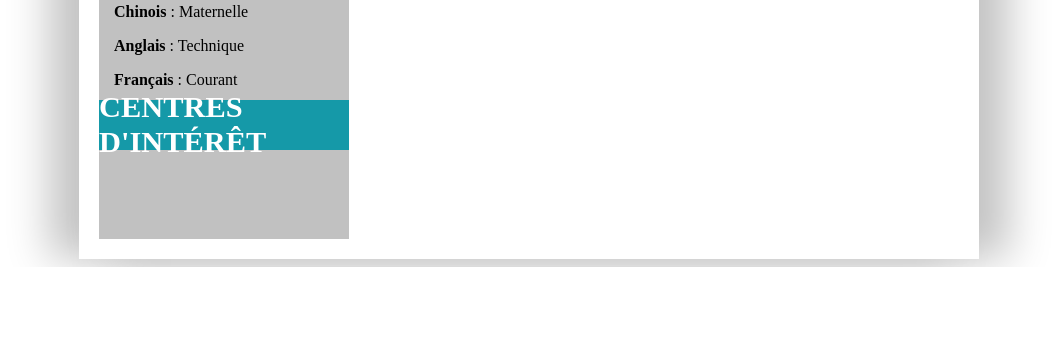
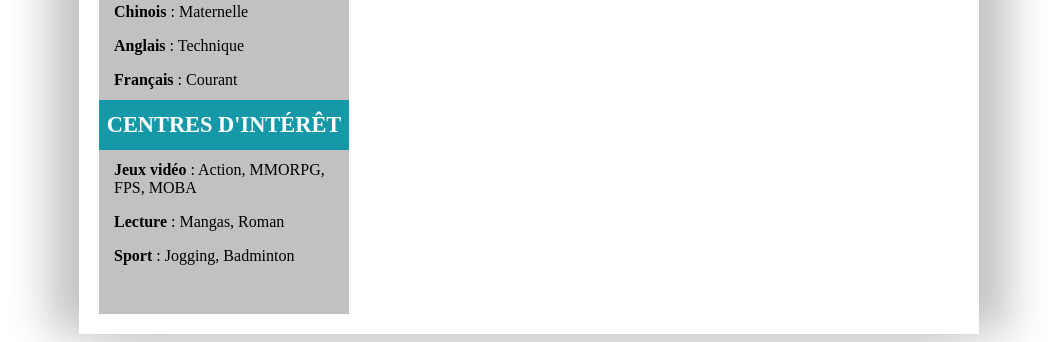
Before and after one commit to Zukimojito/CV, a plain HTML site: page CV_Website.html in a window 1280 px wide. Shown: the part 654-996 px from the top of the page, without its empty margins (111-1168 px from the left). Before the commit the page ends 921 px from the top, so only its background shows below. Drawn offline with Linux system fonts and the light colour scheme.

Commit message:
finish section_left

```diff
--- a/CV_Website.html
+++ b/CV_Website.html
@@ -15,7 +15,6 @@
 		</header>
 		<div class="triangle-gray"></div>
 		<section class="section_left">
-
 			<div class="description">
 				<h2> Jiongjiong LIN </h2>
 				<p class = "post">Développeur Web & Jeux vidéo</p>
@@ -46,6 +45,12 @@
 
 			<h4>CENTRES D'INTÉRÊT</h4>
 
+			<div class="hobby">
+				<p><b>Jeux vidéo</b> : Action, MMORPG, FPS, MOBA</p>
+				<p><b>Lecture</b> : Mangas, Roman</p>
+				<p><b>Sport</b> : Jogging, Badminton</p>
+			</div>
+
 		</section>
 
 
@@ -56,13 +61,5 @@
 
 
 	</main>
-
-
-
-
-
-
-
-
 </body>
 </html>
--- a/style.css
+++ b/style.css
@@ -10,6 +10,34 @@ main
     /*max-height: 950px;*/
     padding: 0px 0px 20px 0px ;
 
+
+}
+
+header
+{
+	background-color: black;
+	height: 25px;
+	margin-bottom: 10px;
+}
+
+
+h2
+{
+    text-align: center;
+  	color : #345B94;
+  	font-size : 35px
+}
+
+h4
+{
+	margin : -5px 0 -5px 0;
+	background-color: #1599a8;
+	height: 50px;
+	color: white;
+	display: flex;
+	justify-content: center;
+	align-items: center;
+	font-size: 1.4em;
 
 }
 .triangle-green{
@@ -45,40 +73,11 @@ main
 .section_left
 {
 	width: 250px;
-    height: 700px;
+    height: 775px;
     color: white;
 	background-color: #C1C1C1;
 	margin-left: 20px;
 }
-
-
-header
-{
-	background-color: black;
-	height: 25px;
-	margin-bottom: 10px;
-}
-
-
-h2
-{
-    text-align: center;
-  	color : #345B94;
-  	font-size : 35px
-}
-
-h4
-{
-	margin : -5px 0 -5px 0;
-	background-color: #1599a8;
-	height: 50px;
-	color: white;
-	display: flex;
-	justify-content: center;
-	align-items: center;
-	font-size: 1.9em;
-}
-
 
 .description
 {
@@ -117,3 +116,9 @@ h4
 	color: black;
 	margin-left: 15px;
 }
+
+.hobby
+{
+	color : black;
+	margin-left: 15px;
+}
```
